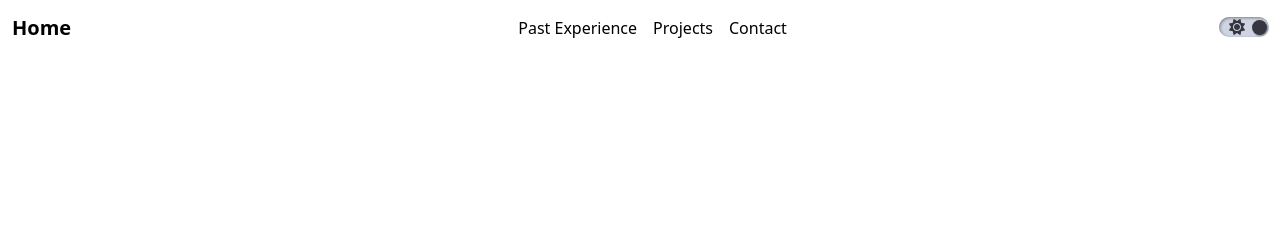
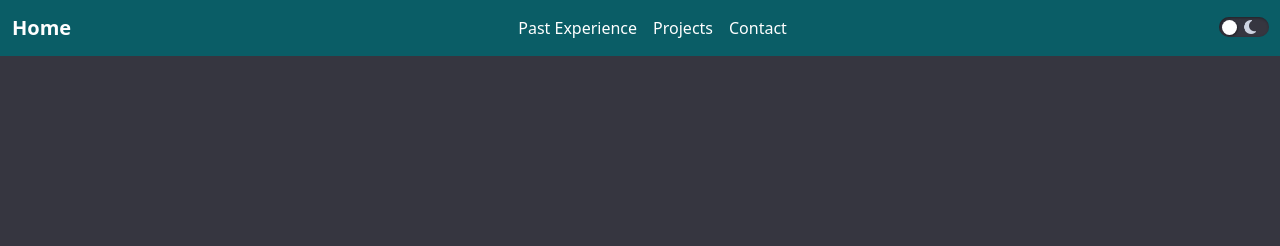
Before and after one commit to JSANTOS22/jacob-santos, a plain HTML site: page index.html in a window 1280 px wide. Shown: the top 246 px of the page. Drawn offline with nearby package versions, Linux system fonts and the light colour scheme; some packages are replaced by stand-ins of ours; a script that the page names is missing.

Commit message:
defaulting to dark mode and changing navbar to match name label color

```diff
--- a/index.html
+++ b/index.html
@@ -63,10 +63,12 @@
 
                 // Set toggle on first load
                 var app = document.getElementsByTagName("BODY")[0];
-                if (localStorage.getItem("lightmode") == "dark") {
-                    localStorage.setItem("lightmode", "dark");
-                    app.setAttribute("light-mode", "dark");
+                let mode = localStorage.getItem("lightmode");
+                if (!mode) {
+                    mode = "dark";
+                    localStorage.setItem("lightmode", mode);
                 }
+                app.setAttribute("light-mode", mode);
 
             </script>
 
--- a/styles.css
+++ b/styles.css
@@ -106,12 +106,12 @@ body {
 }
 
 .custom-navbar {
-    background-color: var(--bg-color);
+    background-color: #0a5d66;
 }
 
 .custom-navbar .nav-link,
 .custom-navbar .navbar-brand {
-  color: var(--text-color);
+  color: white;
 }
 
 .custom-navbar .nav-link:hover,
```
Also changed, not shown: 1 other file.
